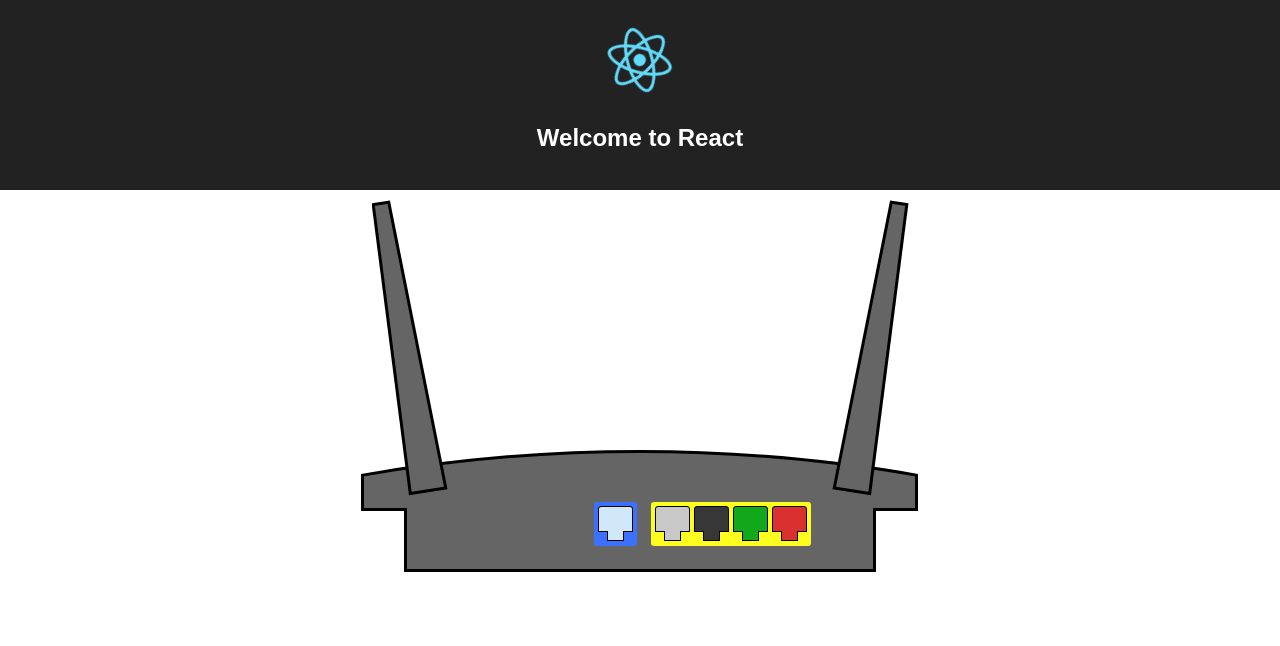
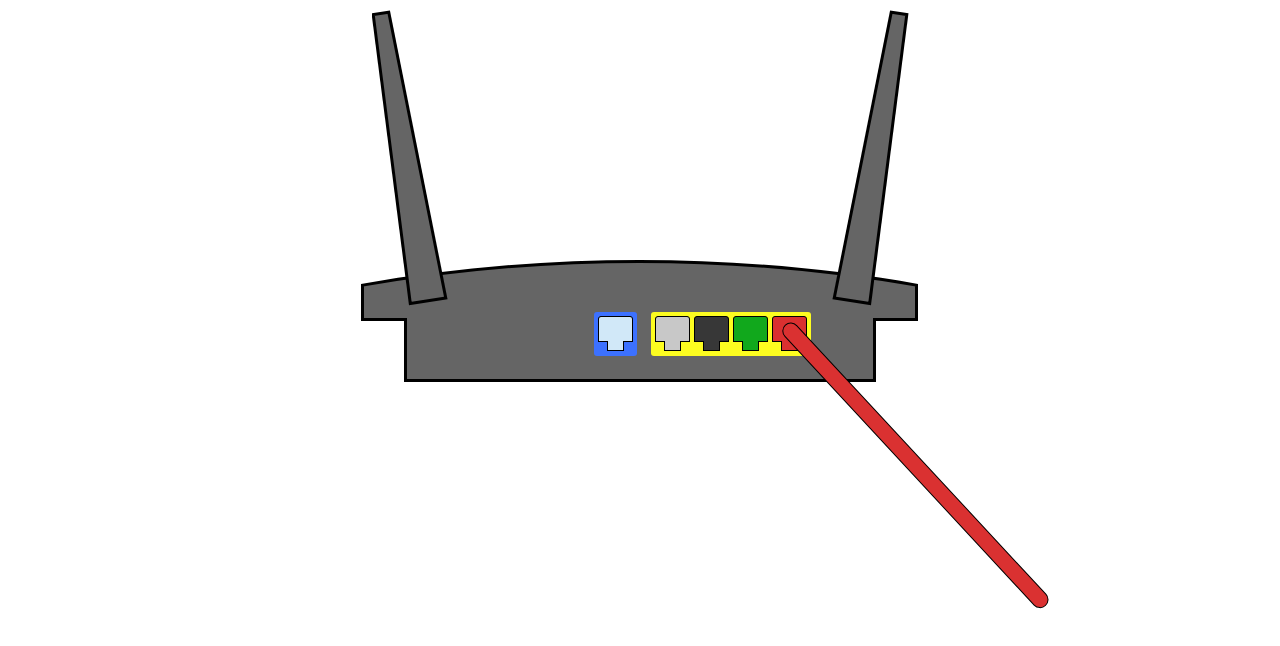
Before and after one commit to jtremback/sudowifi-diagram, a React (Create React App) app: page / in a window 1280 px wide. Shown: the top 646 px of the page. Built offline with nearby package versions, Linux system fonts and the light colour scheme; the HTML template or start-up script is replaced by a standard one.

Commit message:
router is working

```diff
--- a/src/App.js
+++ b/src/App.js
@@ -1,20 +1,13 @@
-import React, { Component } from 'react'
-import logo from './logo.svg'
+import React from 'react'
 import './App.css'
 import { Router } from './router.js'
 
-class App extends Component {
-  render() {
-    return (
-      <div className="App">
-        <div className="App-header">
-          <img src={logo} className="App-logo" alt="logo" />
-          <h2>Welcome to React</h2>
-        </div>
-        <Router/>
-      </div>
-    )
-  }
+function App() {
+  return (
+    <div className="App">
+      <Router connections={{0: true, 3: true}}/>
+    </div>
+  )
 }
 
 export default App
--- a/src/router.js
+++ b/src/router.js
@@ -1,10 +1,9 @@
 import React from 'react'
-// viewBox="-1419 -226 3233 3493"
-export function Router() {
+
+export function Router(connections) {
     return (
-        <svg width="1000px" height="500px" viewBox="0 0 1000 500" version="1.1" xmlns="http://www.w3.org/2000/svg" xmlnsXlink="http://www.w3.org/1999/xlink">
+        <svg width="1000px" height="615px" viewBox="0 0 1000 615" version="1.1" xmlns="http://www.w3.org/2000/svg" xmlnsXlink="http://www.w3.org/1999/xlink">
             <title>router</title>
-            <desc>Created with Sketch.</desc>
             <defs>
                 <path d="M557,311 L557,273.900998 C466.524573,258.189565 373.468674,250 278.5,250 C183.531326,250 90.4754269,258.189565 -5.68434189e-14,273.900998 L0,372 L515,372 L515,311 L557,311 Z M0,311 L43,311 L43,372 L0,372 L0,311 Z" id="path-1"></path>
                 <mask id="mask-2" maskContentUnits="userSpaceOnUse" maskUnits="objectBoundingBox" x="0" y="0" width="557" height="122" fill="white">
@@ -41,7 +40,6 @@ export function Router() {
             </defs>
             <g id="layout" stroke="none" strokeWidth="1" fill="none" fillRule="evenodd">
                 <g id="router">
-                    <g>
                     <rect id="Rectangle" x="0" y="0" width="1000" height="500"></rect>
                     <g id="body" transform="translate(221.000000, 10.000000)" stroke="#000000" strokeWidth="6" fill="#656565">
                         <use id="Combined-Shape" mask="url(#mask-2)" xlinkHref="#path-1"></use>
@@ -59,7 +57,36 @@ export function Router() {
                         <use id="Combined-Shape" stroke="#000000" mask="url(#mask-14)" strokeWidth="2" fill="#DA3030" xlinkHref="#path-13"></use>
                         <use id="Combined-Shape" stroke="#000000" mask="url(#mask-16)" strokeWidth="2" fill="#11A81C" xlinkHref="#path-15"></use>
                     </g>
+                    {true &&
+                        <g id="Cable4" transform="translate(775.000000, 465.500000) scale(-1, 1) translate(-775.000000, -465.500000) translate(650.000000, 331.000000)" strokeLinecap="round">
+                            <path d="M249.196958,0 L0,268.627898" id="Line" stroke="#000000" strokeWidth="17"></path>
+                            <path d="M249.196958,0 L0,268.627898" id="Line" stroke="#DA3131" strokeWidth="15"></path>
                         </g>
+                    }
+                    {connections[3] &&
+                        <g id="Cable3" transform="translate(649.000000, 464.000000) scale(-1, 1) translate(-649.000000, -464.000000) translate(611.000000, 331.000000)" strokeLinecap="round">
+                            <path d="M75.7558753,0 L0,265.632048" id="Line" stroke="#000000" strokeWidth="17"></path>
+                            <path d="M75.7558753,0 L0,265.632048" id="Line" stroke="#11A81C" strokeWidth="15"></path>
+                        </g>
+                    }
+                    {connections[2] &&
+                        <g id="Cable2" transform="translate(500.000000, 331.000000)" strokeLinecap="round">
+                            <path d="M71.8395208,0 L0.310024709,268.6845" id="Line" stroke="#000000" strokeWidth="17"></path>
+                            <path d="M71.8395208,0 L0.310024709,268.6845" id="Line" stroke="#D4D4D4" strokeWidth="15"></path>
+                        </g>
+                    }
+                    {connections[1] &&
+                        <g id="Cable1" transform="translate(300.000000, 331.000000)" strokeLinecap="round">
+                            <path d="M231.4829,0 L0.998968506,268.6845" id="Line" stroke="#000000" strokeWidth="17"></path>
+                            <path d="M231.4829,0 L0.998968506,268.6845" id="Line" stroke="#D4D4D4" strokeWidth="15"></path>
+                        </g>
+                    }
+                    {connections[0] &&
+                        <g id="Cable0" transform="translate(100.000000, 331.000000)" strokeLinecap="round">
+                            <path d="M375,0 L0.575153374,268.199405" id="Line" stroke="#000000" strokeWidth="17"></path>
+                            <path d="M375,0 L0.575153374,268.199405" id="Line" stroke="#D1E8F8" strokeWidth="15"></path>
+                        </g>
+                    }
                 </g>
             </g>
         </svg>
```
Also changed, not shown: src/router.svg (added). Lines whose indentation alone changed are shown as unchanged.
